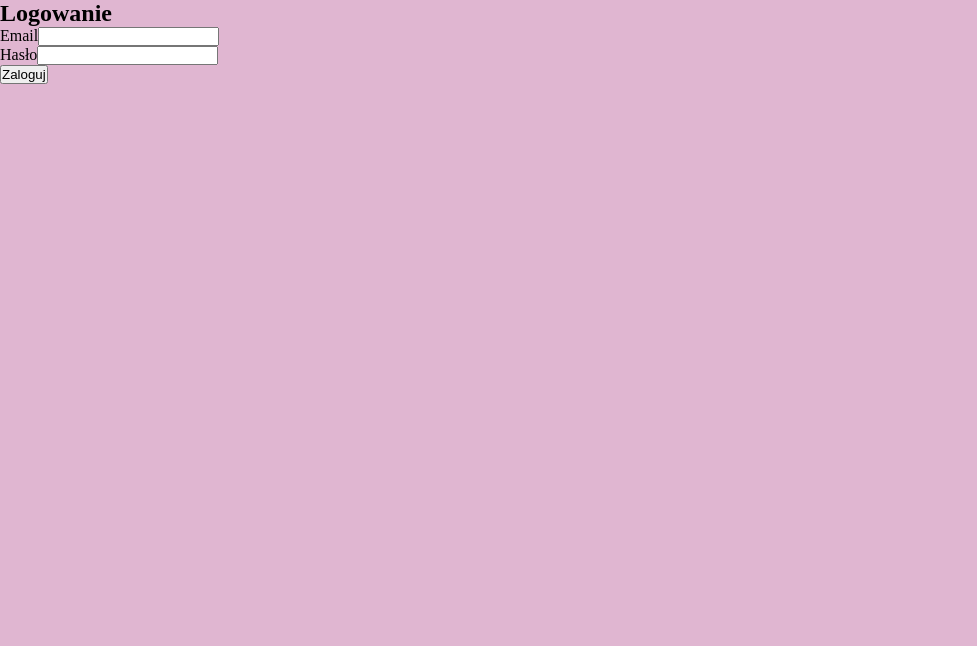
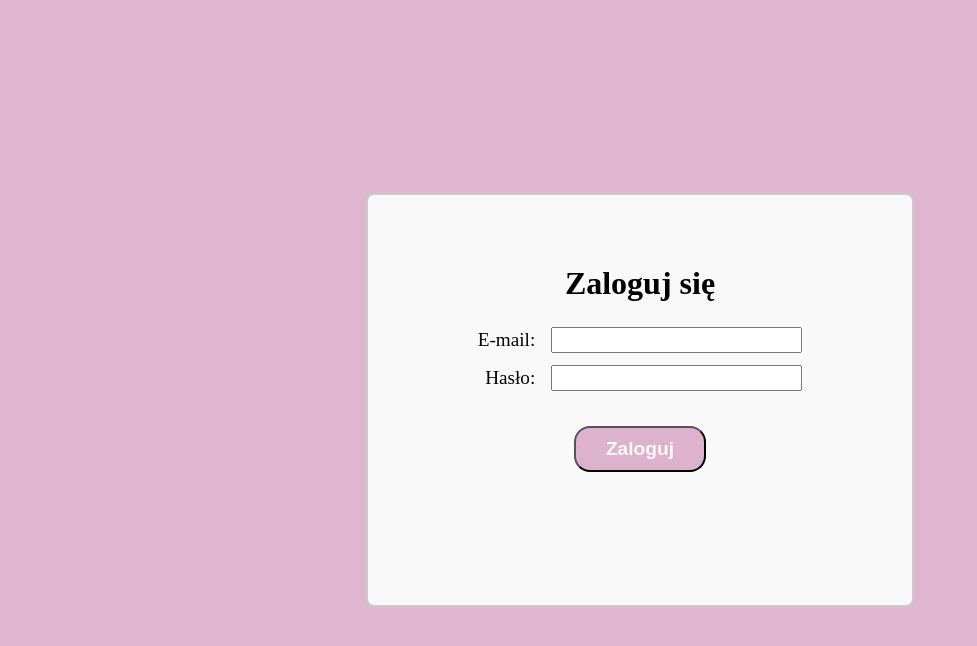
Before and after one commit to AdamIlnicki24/rekrutacja-wesele-z-klasa, an Angular app: page /login in a window 1280 px wide. Shown: the top 646 px of the page, without its empty margins (0-977 px from the left). Built offline with nearby package versions, Linux system fonts and the light colour scheme.

Commit message:
Style login form

```diff
--- a/src/app/features/auth/login/login.css
+++ b/src/app/features/auth/login/login.css
@@ -0,0 +1,82 @@
+.container {
+  min-height: 100svh;
+  display: flex;
+  justify-content: center;
+  align-items: center;
+}
+
+.content {
+  display: flex;
+  flex-direction: column;
+  min-height: 270px;
+  gap: 20px;
+  margin: auto;
+  padding: 1rem;
+  border: 2px solid var(--borderColor);
+  border-radius: 8px;
+  background-color: var(--secondaryColor);
+  padding: 70px 110px;
+  text-align: center;
+}
+
+.heading {
+  font-size: 2rem;
+  margin-bottom: 5px;
+}
+
+.form {
+  display: grid;
+  grid-template-columns: max-content 1fr;
+  row-gap: 12px;
+  column-gap: 16px;
+  align-items: center;
+}
+
+.input {
+  display: contents;
+}
+
+.input label {
+  grid-column: 1;
+  justify-self: end;
+  align-self: center;
+  white-space: nowrap;
+  font-size: 1.2rem;
+}
+
+.input input {
+  grid-column: 2;
+  width: 100%;
+  font-size: 1.2rem;
+  box-sizing: border-box;
+}
+
+.input > div[role='alert'] {
+  grid-column: 2;
+  justify-self: start;
+  margin-top: 2px;
+}
+
+.input small {
+  display: block;
+  font-size: 0.9rem;
+  line-height: 1.2;
+}
+
+.button {
+  background-color: var(--primaryColor);
+  color: var(--secondaryColor);
+  padding: 10px 30px 10px 30px;
+  margin-top: 35px;
+  font-size: 1.2rem;
+  font-weight: 700;
+  border-radius: 16px;
+}
+
+.button:hover {
+  cursor: pointer;
+}
+
+[role='alert'] small {
+  color: var(--alertColor);
+}
--- a/src/app/features/auth/login/login.html
+++ b/src/app/features/auth/login/login.html
@@ -1,15 +1,19 @@
-<h2>Logowanie</h2>
-
-<form [formGroup]="form" (ngSubmit)="submit()" novalidate>
-  <div>
-    <label for="email">Email</label>
+<main class="container">
+  <div class="content">
+    <h2 class="heading">Zaloguj się</h2>
+    <form [formGroup]="form" (ngSubmit)="submit()" novalidate class="">
+      <div class="form">
+        <div class="input">
+          <label for="email">E-mail:</label>
           <input
             id="email"
             type="email"
             formControlName="email"
             autocomplete="email"
             [attr.aria-invalid]="form.get('email')?.invalid && form.get('email')?.touched"
-      [attr.aria-describedby]="form.get('email')?.invalid && form.get('email')?.touched ? 'email-error' : null"
+            [attr.aria-describedby]="
+              form.get('email')?.invalid && form.get('email')?.touched ? 'email-error' : null
+            "
           />
 
           @if (form.get('email')?.touched && form.get('email')?.invalid) {
@@ -22,16 +26,19 @@
           </div>
           }
         </div>
-
-  <div>
-    <label for="password">Hasło</label>
+        <div class="input">
+          <label for="password">Hasło:</label>
           <input
             id="password"
             type="password"
             formControlName="password"
             autocomplete="current-password"
             [attr.aria-invalid]="form.get('password')?.invalid && form.get('password')?.touched"
-      [attr.aria-describedby]="form.get('password')?.invalid && form.get('password')?.touched ? 'password-error' : null"
+            [attr.aria-describedby]="
+              form.get('password')?.invalid && form.get('password')?.touched
+                ? 'password-error'
+                : null
+            "
           />
 
           @if (form.get('password')?.touched && form.get('password')?.invalid) {
@@ -45,8 +52,14 @@
           }
         </div>
 
-  <div>
-    <button type="submit" [disabled]="isSubmitting" aria-live="polite">
+        @if (errorMessage) {
+        <div role="alert">
+          <small style="color: red">{{ errorMessage }}</small>
+        </div>
+        }
+      </div>
+      <button type="submit" [disabled]="isSubmitting" aria-live="polite" class="button">
+
         @if (isSubmitting) {
         <span aria-hidden="true">⏳</span>
         <span>Wysyłanie…</span>
@@ -54,11 +67,6 @@
         <span>Zaloguj</span>
         }
       </button>
+    </form>
   </div>
-
-  @if (errorMessage) {
-    <div role="alert">
-      <small style="color: red">{{ errorMessage }}</small>
-    </div>
-  }
-</form>
+</main>
```
Lines whose indentation alone changed are shown as unchanged.
